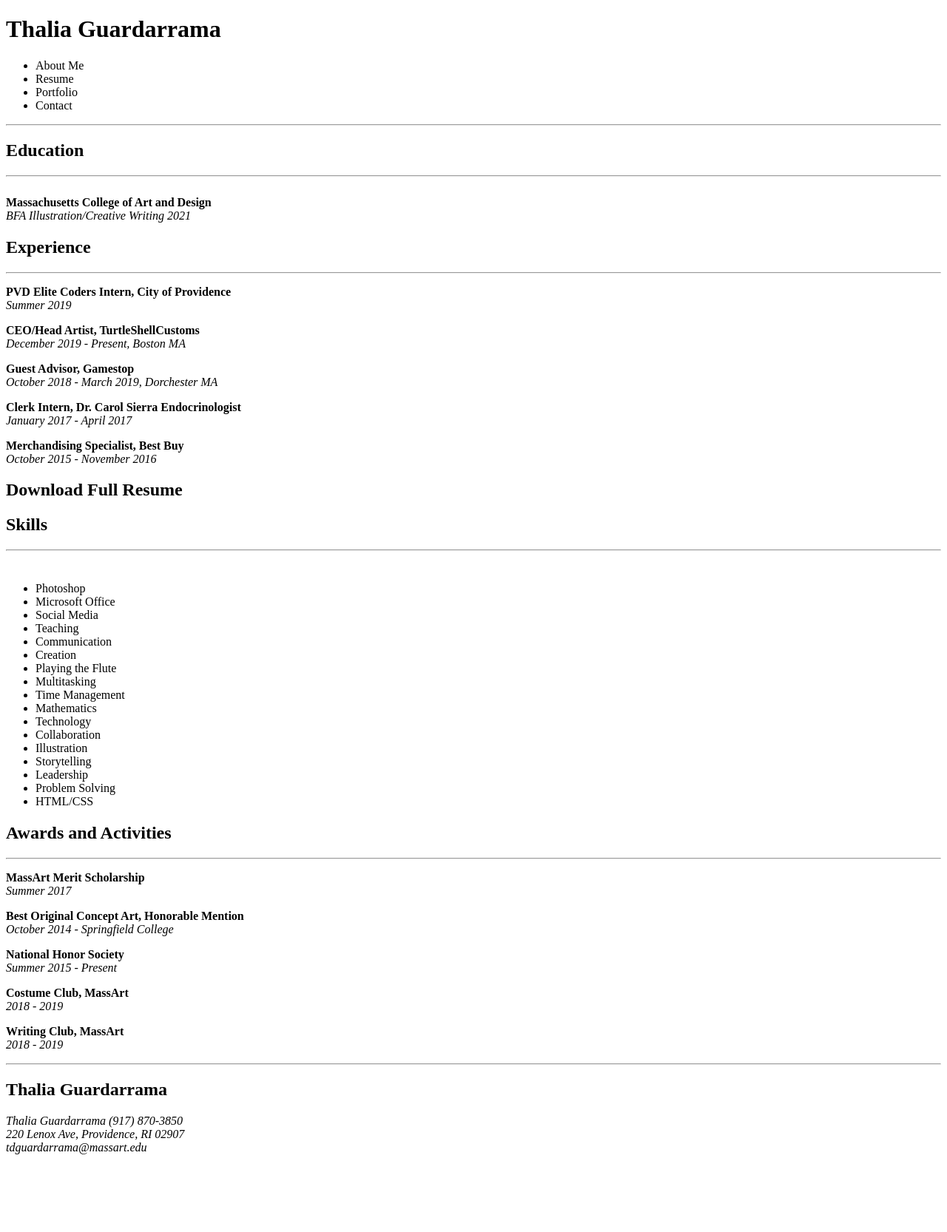
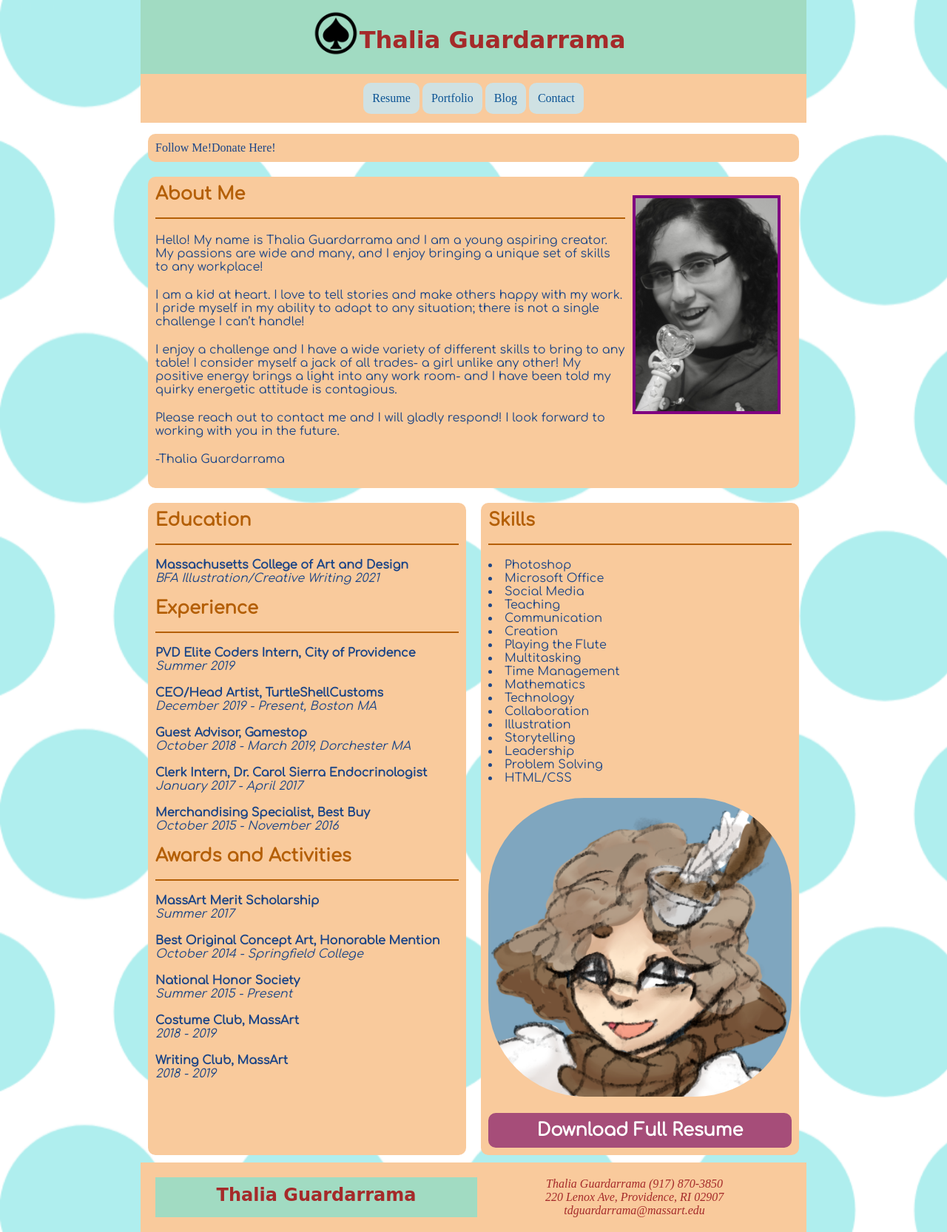
Before and after one commit to tdguardarrama/tdguardarrama.github.io, a plain HTML site: page index.html in a window 1280 px wide. Shown: the whole page at 74% size. Before the commit the page ends 1569 px from the top, so only its background shows below. Drawn offline with Linux system fonts and the light colour scheme; a web font is replaced by a local one.

Commit message:
Add files via upload

```diff
--- a/index.html
+++ b/index.html
@@ -1,59 +1,137 @@
 <!DOCTYPE html>
-<html>
+<html lang="en">
   <head>
-
+    <title>Thalia Guardarrama</title>
+    <link rel="icon"
+          type="image/png"
+          href="images/favicon%20(2).png">
+    <link href="https://fonts.googleapis.com/css?family=Fredericka+the+Great&display=swap" rel="stylesheet">
+    <link href="https://fonts.googleapis.com/css?family=Comfortaa&display=swap" rel="stylesheet">
+    <link rel="stylesheet" href="https://cdnjs.cloudflare.com/ajax/libs/font-awesome/4.7.0/css/font-awesome.min.css">
+    <link href="https://fonts.googleapis.com/icon?family=Material+Icons" rel="stylesheet">
+    <meta charset="UTF-8">
+    <meta name="description" content="Resume for Thalia Guardarrama">
+    <meta name="keywords" content="Thalia Guardarrama,Art,Jill of All Trades">
+    <meta name="author" content="Thalia Guardarrama">
+    <meta name="viewport" content="width=device-width, initial-scale=1.0">
+    <meta name="google-site-verification" content="f2y6Cp9VWYkSiOOLOwvnvjx5bMPV0KWzbf-_5FSTpQ8" />
+    <link href="style.css" rel="stylesheet">
   </head>
   <body>
     <header>
-             <h1>Thalia Guardarrama</h1>
+        <h1><img id="spade" src="images/spade%20icon.png" alt="spade"> Thalia Guardarrama</h1>
     </header>
     <nav>
       <ul>
-                <li>About Me</li>
-                <li>Resume</li>
-                <li>Portfolio</li>
-                <li>Contact</li>
+        <li><a href="#resume">Resume</a></li>
+        <li><a href="https://tdguardarrama.home.blog/portfolio/">Portfolio</a></li>
+        <li><a href="http://tdguardarrama.home.blog">Blog</a></li>
+        <li><a href="#thaliaend">Contact</a></li>
       </ul>
     </nav>
+    <section id="widget">
+  <div class="addthis_inline_follow_toolbox">Follow Me!</div>
+   <div class="addthis_tipjar_inline">Donate Here!</div>
+    </section>
+    <main>
+      <section id="aboutme">
+        <img id="thalia" src="images/thalia.jpg" alt="Image description" />
+        <h2>About Me</h2>
+        <br>
         <hr>
-        <section>
+        <p>
+          Hello! My name is Thalia Guardarrama and I am a young aspiring creator. My passions are wide and many, and I enjoy bringing a unique set of skills to any workplace!</p>
+
+        <p>I am a kid at heart. I love to tell stories and make others happy with my work. I pride myself in my ability to adapt to any situation; there is not a single challenge I can’t handle!</p>
+        <p>
+          I enjoy a challenge and I have a wide variety of different skills to bring to any table! I consider myself a jack of all trades- a girl unlike any other! My positive energy brings a light into any work room- and I have been told my quirky energetic attitude is contagious.<br></p>
+        <p>
+          Please reach out to contact me and I will gladly respond! I look forward to working with you in the future.
+        </p>
+        <p> -Thalia Guardarrama</p>
+      </section>
+      <div class="maincontainer">
+        <section class="resume" id="resume">
           <h2>Education</h2>
+          <br>
           <hr>
           <br>
           <strong>Massachusetts College of Art and Design</strong>
           <br>
           <em>BFA Illustration/Creative Writing 2021</em>
+          <br><br>
           <h2>Experience</h2>
+          <br>
           <hr>
+          <br>
           <p>
             <strong>PVD Elite Coders Intern, City of Providence</strong>
             <br>
             <em>Summer 2019</em>
           </p>
+          <br>
           <p>
             <strong>CEO/Head Artist, TurtleShellCustoms</strong>
             <br>
             <em>December 2019 - Present, Boston MA</em>
           </p>
+          <br>
           <p>
             <strong>Guest Advisor, Gamestop</strong>
             <br>
             <em>October 2018 - March 2019, Dorchester MA</em>
           </p>
+          <br>
           <p>
             <strong>Clerk Intern, Dr. Carol Sierra Endocrinologist</strong>
             <br>
             <em>January 2017 - April 2017</em>
           </p>
+          <br>
           <p>
             <strong>Merchandising Specialist, Best Buy</strong>
             <br>
             <em>October 2015 - November 2016</em>
           </p>
-             <h2>Download Full Resume</h2>
+          <br>
+          <h2>Awards and Activities</h2>
+          <br>
+          <hr>
+          <br>
+          <p>
+            <strong>MassArt Merit Scholarship</strong>
+            <br>
+            <em>Summer 2017</em>
+          </p>
+          <br>
+          <p>
+            <strong>Best Original Concept Art, Honorable Mention</strong>
+            <br>
+            <em>October 2014 - Springfield College</em>
+          </p>
+          <br>
+          <p>
+            <strong>National Honor Society</strong>
+            <br>
+            <em>Summer 2015 - Present</em>
+          </p>
+          <br>
+          <p>
+            <strong>Costume Club, MassArt</strong>
+            <br>
+            <em>2018 - 2019</em>
+          </p>
+          <br>
+          <p>
+            <strong>Writing Club, MassArt</strong>
+            <br>
+            <em>2018 - 2019</em>
+          </p>
+          <br>
         </section>
-        <section>
+        <section class="resume">
           <h2>Skills</h2>
+          <br>
           <hr>
           <br>
           <ul>
@@ -75,42 +153,29 @@
             <li>Problem Solving</li>
             <li>HTML/CSS</li>
           </ul>
-             <h2>Awards and Activities</h2>
-            <hr>
-            <p>
-                 <strong>MassArt Merit Scholarship</strong>
           <br>
-                 <em>Summer 2017</em>
-            </p>
-            <p>
-                 <strong>Best Original Concept Art, Honorable Mention</strong>
+          <img id="resumeicon" src="images/thaliaicon%20(1).png" alt="Thalia's Icon">
           <br>
-                 <em>October 2014 - Springfield College</em>
-            </p>
-            <p>
-                 <strong>National Honor Society</strong>
           <br>
-                 <em>Summer 2015 - Present</em>
-            </p>
-            <p>
-                 <strong>Costume Club, MassArt</strong>
-                <br>
-                 <em>2018 - 2019</em>
-            </p>
-            <p>
-                 <strong>Writing Club, MassArt</strong>
-                <br>
-                 <em>2018 - 2019</em>
-            </p>
-        </section>
-        <hr>
+          <a href="assets/thaliag_resume.docx.pdf" target="_blank"><h2 id="button">Download Full Resume</h2></a>
+    </main>
     <footer>
-             <h2>Thalia Guardarrama</h2>
+      <h2 id="thaliaend">Thalia Guardarrama</h2>
       <address>
         Thalia Guardarrama  (917) 870-3850<br>
         220 Lenox Ave, Providence, RI 02907<br>
         tdguardarrama@massart.edu<br>
       </address>
     </footer>
+    <!-- Go to www.addthis.com/dashboard to customize your tools -->
+    <script type="text/javascript" src="//s7.addthis.com/js/300/addthis_widget.js#pubid=ra-5d5fecb8713a6718"></script>
+    <script async src="https://www.googletagmanager.com/gtag/js?id=UA-146351968-1"></script>
+    <script>
+      window.dataLayer = window.dataLayer || [];
+      function gtag(){dataLayer.push(arguments);}
+      gtag('js', new Date());
+
+      gtag('config', 'UA-146351968-1');
+    </script>
   </body>
 </html>
--- /dev/null
+++ b/style.css
@@ -0,0 +1,249 @@
+*{
+  box-sizing: border-box;
+  padding: 0px;
+  margin: 0px;
+}
+
+html {
+  background-color: #AFE7EF;
+  background-image: url("images/white-polka-dots-hexagon-blue-1280x1024-c2-ffffff-afeeee-l2-141-190-a-0-f-4.png");
+  background-size: cover;
+}
+
+body {
+  max-width: 900px;
+  margin: auto;
+}
+
+header {
+  background-color: #A1DBC2;
+  width: 100%;
+  text-align: center;
+  color: brown;
+  height: 100px;
+  padding: 25px;
+  font-family: 'Fredericka the Great', cursive;
+  text-decoration: none;
+}
+
+#spade {
+  height: 80px;
+  display: inline;
+  margin: -20px;
+}
+
+nav {
+  background-color: #F9CA9C;
+  text-align: center;
+  margin-bottom: 15px;
+  padding: 10px;
+}
+
+nav a {
+  text-decoration: none;
+  color: #0b5394;
+}
+
+#aboutme p {
+  margin: 20px 0;
+}
+
+nav ul {
+  display: flex;
+  list-style: none;
+  flex-wrap: wrap;
+  justify-content: center;
+}
+
+#thalia {
+  width: 200px;
+  float: right;
+  border: 4px solid purple;
+  margin-left: 10px;
+  margin-bottom: 5px;
+  margin-top: 15px;
+  margin-right: 15px;
+}
+
+nav li {
+  background-color: #CFE1E3;
+  border-radius: 10px;
+  padding: 12px;
+  margin: 2px;
+  color: darkblue;
+}
+
+#widget {
+  display: flex;
+  align-items: flex-end;
+
+}
+
+hr {
+  border-color: #b45f06;
+  border-style: solid;
+}
+
+main {
+  display: flex;
+  font-family: 'Comfortaa', cursive;
+  width: 95%;
+}
+
+.maincontainer {
+  display: flex;
+  flex-wrap: nowrap;
+  margin: auto;
+}
+
+.maincontainer section {
+  margin: 10px;
+  width: 50%
+}
+
+section {
+  background-color: #F9CA9C;
+  padding: 10px;
+  margin: 10px;
+  color: #1c4587;
+  border-radius: 10px;
+}
+
+hr {
+  color: #b45f06;
+}
+
+section h2 {
+  color: #b45f06;
+}
+
+section li{
+  list-style-position: inside;
+}
+
+#contactform {
+  justify-content: center;
+  margin: auto;
+  margin-bottom: 10px;
+}
+
+#contactlist li {
+  padding: 20px;
+  color: #1c4587;
+  list-style: none;
+  font-family: 'Comfortaa', cursive;
+}
+
+
+#contactlist a {
+  color: #1c4587;
+  font-family: 'Comfortaa', cursive;
+  font-size: 1.35em;
+}
+
+#resumeicon {
+  border-radius: 130px;
+  height: auto;
+  width: 100%;
+}
+
+#button {
+  background: #a64d79ff;
+  border-radius: 10px;
+  padding: 10px;
+  color: white;
+  text-align: center;
+  margin: auto;
+}
+
+a {
+  text-decoration: none;
+  color: white;
+}
+
+main {
+  flex-flow: row;
+  flex-wrap: wrap;
+  width: 100%;
+  margin-left: auto;
+  margin-right: auto;
+}
+
+.resume {
+  margin-left: auto;
+  margin-right: auto;
+}
+
+footer {
+  display: flex;
+  background-color: #F9CA9C;
+  text-align: center;
+  color: brown;
+  padding: 20px;
+  justify-content: space-between;
+  flex-wrap: nowrap;
+}
+
+address{
+  width: 100%;
+}
+
+#thaliaend {
+  background-color: #A1DBC2;
+  padding: 10px;
+  margin: 0px;
+  width: 100%;
+  font-family: 'Fredericka the Great', cursive;
+}
+
+@media only screen and (max-width: 600px) {
+  main {
+    flex-flow: column;
+    flex-wrap: wrap;
+  }
+
+  #spade {
+    height: 60px;
+    margin-right: -10px;
+  }
+
+  header h1 {
+    width: 100%;
+    text-align: center;
+    color: brown;
+    font-family: 'Fredericka the Great', cursive;
+    font-size: 175%
+  }
+
+  #thalia {
+    width: 200px;
+    float: none;
+    display: block;
+    border: 4px solid purple;
+    margin: 10px auto;
+  }
+
+  .maincontainer {
+    display: flex;
+    flex-wrap: wrap;
+    margin: auto;
+  }
+
+  .maincontainer section {
+    margin: 10px;
+    width: 100%
+  }
+
+  #contactform {
+    margin: 10px;
+    justify-content: center;
+  }
+
+  address {
+    margin-top: 10px;
+  }
+
+  footer {
+    flex-wrap: wrap;
+  }
+}
```
Also changed, not shown: images/favicon (2).png (added), images/spade icon.png (added), images/thalia.jpg (added), images/thaliaicon (1).png (added), images/white-polka-dots-hexagon-blue-1280x1024-c2-ffffff-afeeee-l2-141-190-a-0-f-4.png (added), 1 other file. Lines whose indentation alone changed are shown as unchanged.
